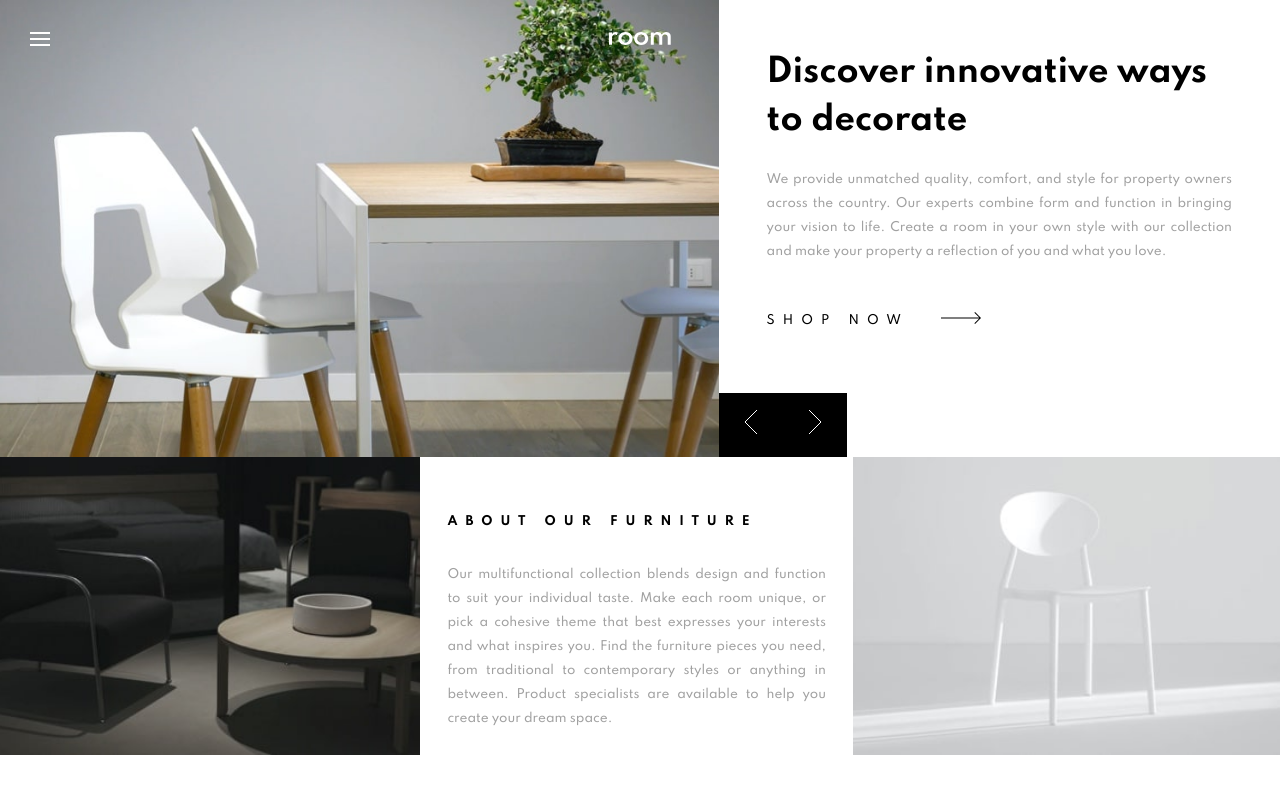
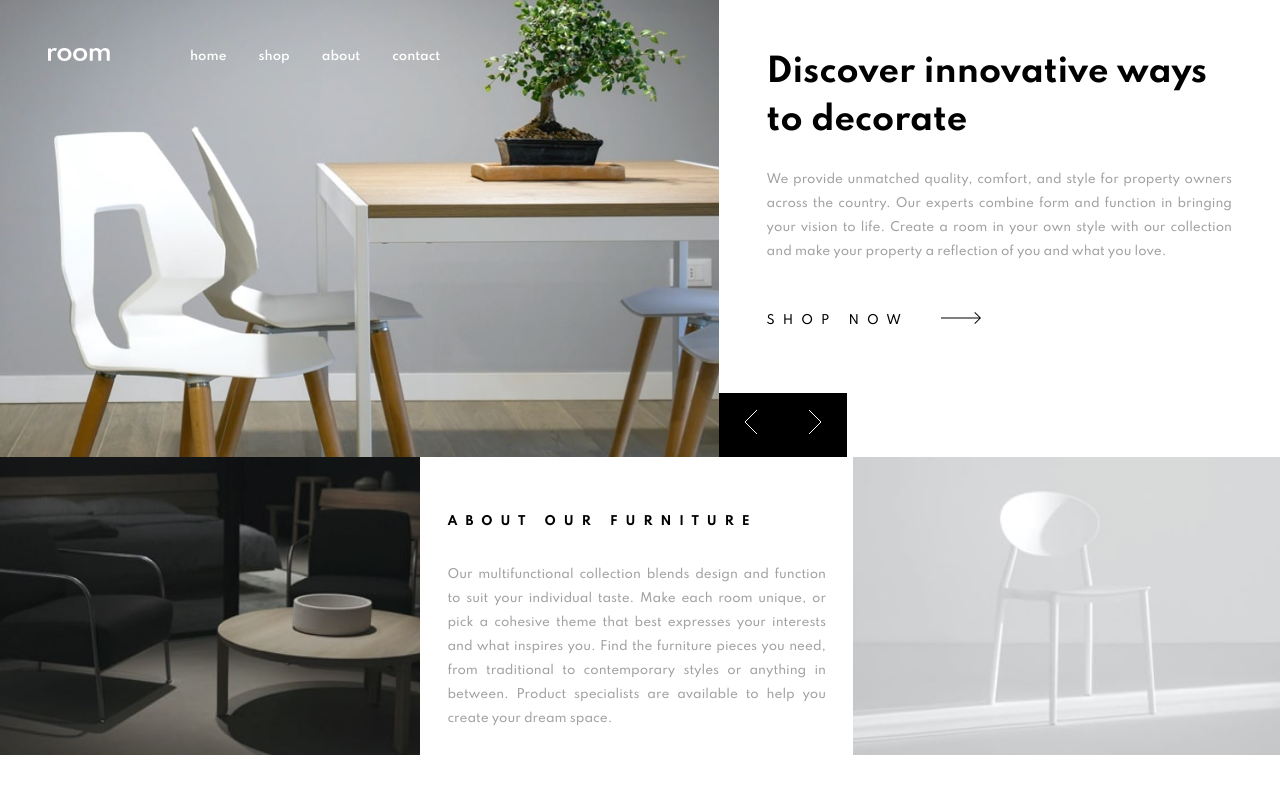
Before and after one commit to ashwingairola/room-homepage, an Angular app: page / in a window 1280 px wide. Shown: the top 794 px of the page. Built offline with nearby package versions, Linux system fonts and the light colour scheme.

Commit message:
Created the Desktop navbar. Also created hover effect on links.

```diff
--- a/src/app/components/navbar/navbar.component.html
+++ b/src/app/components/navbar/navbar.component.html
@@ -33,3 +33,24 @@
 		</div>
 	</div>
 </nav>
+
+<nav class="desktop-nav">
+	<div class="desktop-nav__logo">
+		<img src="assets/logo.svg" alt="room" />
+	</div>
+
+	<ul class="desktop-nav__items">
+		<li class="desktop-nav__item">
+			<a href="#">home</a>
+		</li>
+		<li class="desktop-nav__item">
+			<a href="#">shop</a>
+		</li>
+		<li class="desktop-nav__item">
+			<a href="#">about</a>
+		</li>
+		<li class="desktop-nav__item">
+			<a href="#">contact</a>
+		</li>
+	</ul>
+</nav>
--- a/src/app/components/navbar/navbar.component.scss
+++ b/src/app/components/navbar/navbar.component.scss
@@ -1,4 +1,5 @@
 @import '~src/scss/variables';
+@import '~src/scss/mixins';
 
 .navbar {
 	position: fixed;
@@ -69,3 +70,60 @@
 		color: inherit;
 	}
 }
+
+// Desktop navbar
+.desktop-nav {
+	display: none;
+	position: fixed;
+	top: 0;
+	left: 0;
+	width: 100%;
+	z-index: 100;
+	padding: $xl;
+}
+
+.desktop-nav__logo {
+	margin-right: $xl;
+}
+
+.desktop-nav__items {
+	display: flex;
+	justify-content: space-between;
+}
+
+.desktop-nav__item {
+	color: $white;
+	font-weight: 600;
+	margin-left: $l;
+	position: relative;
+
+	& a {
+		color: inherit;
+	}
+
+	&:hover::before {
+		width: 50%;
+		transform: translateX(-50%);
+	}
+
+	&::before {
+		content: '';
+		position: absolute;
+		bottom: -$xs;
+		left: 50%;
+		height: 0.125rem;
+		width: 0;
+		background-color: $white;
+		transition: all 0.2s linear;
+	}
+}
+
+@include lg {
+	.navbar {
+		display: none;
+	}
+
+	.desktop-nav {
+		display: flex;
+	}
+}
```
